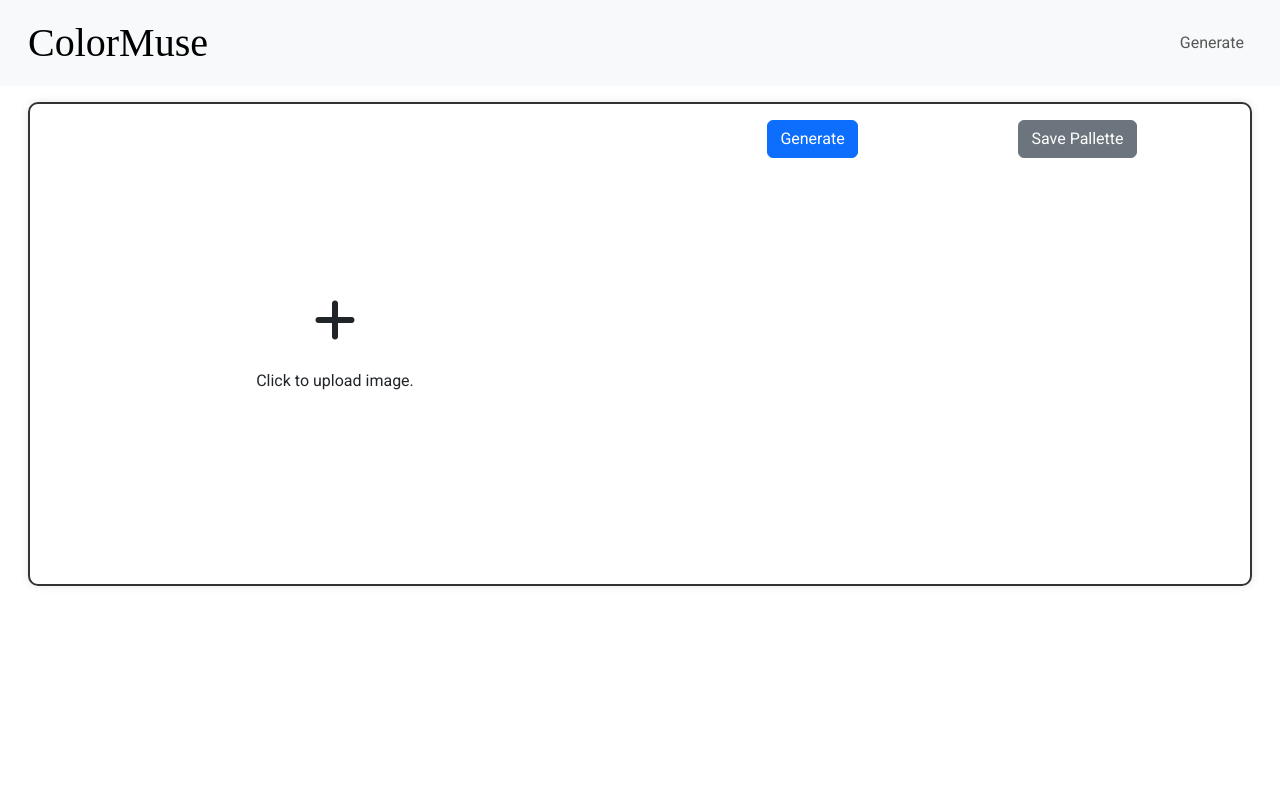
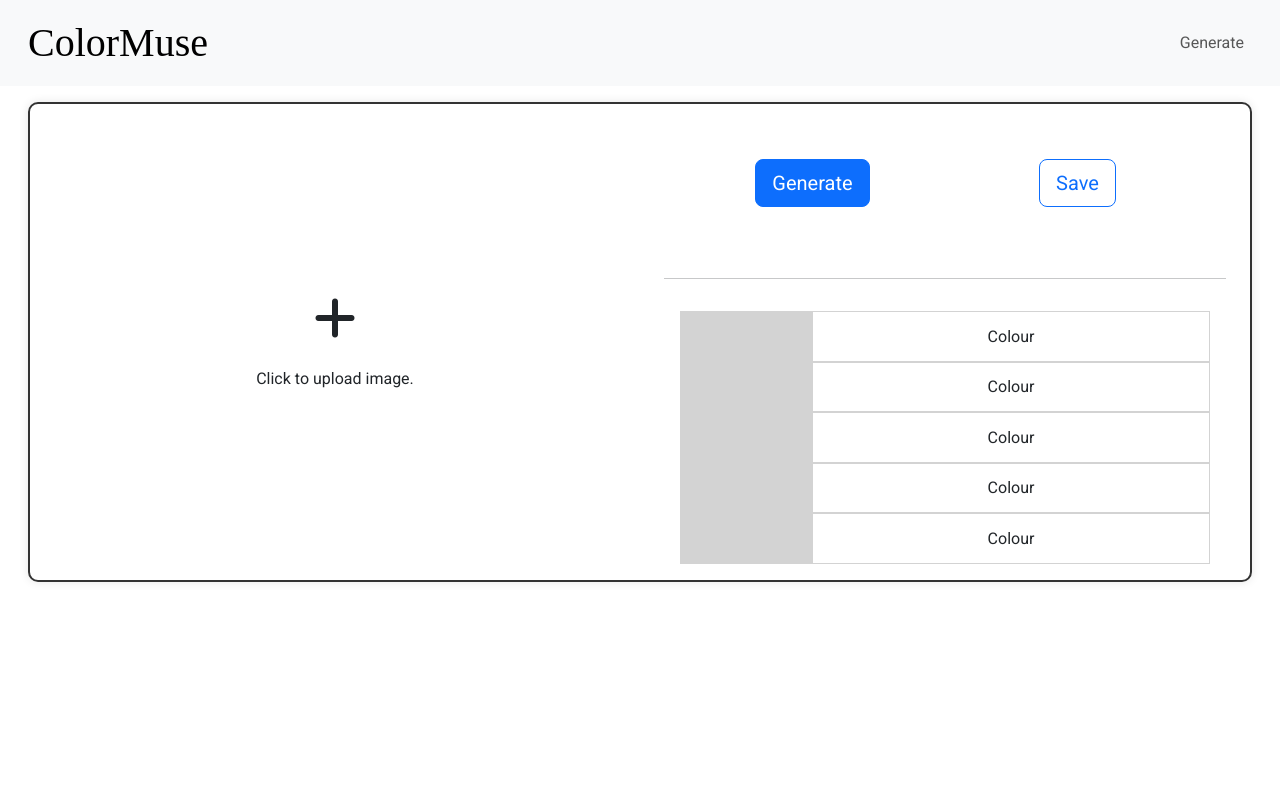
Before and after one commit to andrewcannan/ColorMuse, a React (Create React App) app in the folder client/: page /generate in a window 1280 px wide. Shown: the top 800 px of the page. Built offline with nearby package versions, Linux system fonts and the light colour scheme; a web font is replaced by a local one.

Commit message:
add basic style to processImage component and adjust relevant styling in parent and sibling components

```diff
--- a/client/src/components/fileUpload/fileUpload.css
+++ b/client/src/components/fileUpload/fileUpload.css
@@ -2,13 +2,9 @@ input[type="file"] {
     display: none;
   }
 
-.temporary-container {
-    height: 60vh;
-    width: 100%;
-    align-items: center;
-    justify-content: center;
-    display: flex;
-}
+.file-container {
+    height: 100%;
+  }
 
 .custom-file-upload {
     height: 100%;
--- a/client/src/components/fileUpload/fileUpload.js
+++ b/client/src/components/fileUpload/fileUpload.js
@@ -21,7 +21,7 @@ const FileUpload = ({ onFileUpload }) => {
     };
 
     return (
-        <div className='temporary-container'>
+        <div className='container-fluid file-container'>
             <label className="custom-file-upload">
                 <input
                     type="file"
--- /dev/null
+++ b/client/src/components/processImage/processImage.css
@@ -0,0 +1,31 @@
+#button-row {
+    height: 30%;
+    align-items: center;
+}
+
+#color-row {
+    height: 60%;
+}
+
+#color {
+    height: 20%;
+}
+
+#color-text {
+    justify-content: center;
+    align-items: center;
+    display: flex;
+}
+
+.process-container {
+    display: flex;
+    flex-direction: column;
+}
+
+.gray {
+    background-color: lightgray;
+}
+
+.border-gray {
+    border: 1px solid lightgray;
+}
--- a/client/src/components/processImage/processImage.js
+++ b/client/src/components/processImage/processImage.js
@@ -1,18 +1,36 @@
 import React from "react";
+import './processImage.css';
 
 const ProcessImage = () => {
     return (
         <div className="container-fluid process-container">
-            <div className="row m-3">
+            <div className="row m-3" id="button-row">
                 <div className="col">
-                    <button class="btn btn-primary" type="submit">Generate</button>
+                    <button class="btn btn-primary btn-lg btn-block" type="submit">Generate</button>
                 </div>
                 <div className="col">
-                    <button type="button" class="btn btn-secondary">Save Pallette</button>
+                    <button type="button" class="btn btn-outline-primary btn-lg btn-block">Save</button>
                 </div>
             </div>
-            <div className="row">
-
+            <hr></hr>
+            <div className="row m-3" id="color-row">
+                <div className="col">
+                    <div className="row border-gray px-0" id="color">
+                        <div className="col-3 gray"></div><div className="col-9" id="color-text">Colour</div>
+                    </div>
+                    <div className="row border-gray px-0" id="color">
+                        <div className="col-3 gray"></div><div className="col-9" id="color-text">Colour</div>
+                    </div>
+                    <div className="row border-gray px-0" id="color">
+                        <div className="col-3 gray"></div><div className="col-9" id="color-text">Colour</div>
+                    </div>
+                    <div className="row border-gray px-0" id="color">
+                        <div className="col-3 gray"></div><div className="col-9" id="color-text">Colour</div>
+                    </div>
+                    <div className="row border-gray px-0" id="color">
+                        <div className="col-3 gray"></div><div className="col-9" id="color-text">Colour</div>
+                    </div>
+                </div>
             </div>
         </div>
     )
--- a/client/src/pages/generate/generate.css
+++ b/client/src/pages/generate/generate.css
@@ -2,4 +2,6 @@
     border: 2px solid #333;
     border-radius: 10px;
     box-shadow: 0 0 10px rgba(0, 0, 0, 0.1);
+    min-height: 60vh;
+    display: flex;
 }
--- a/client/src/pages/generate/generate.js
+++ b/client/src/pages/generate/generate.js
@@ -13,10 +13,10 @@ const Generate = () => {
     return (
         <div className='container-fluid content'>
             <div className='row m-3' id="top-row-generate">
-                <div className='col-12 col-md-6'>
+                <div className='col-12 col-md-6 d-flex'>
                     <FileUpload onFileUpload={handleFileUpload} />
                 </div>
-                <div className='col-12 col-md-6'>
+                <div className='col-12 col-md-6 d-flex'>
                     <ProcessImage />
                 </div>
             </div>
```
